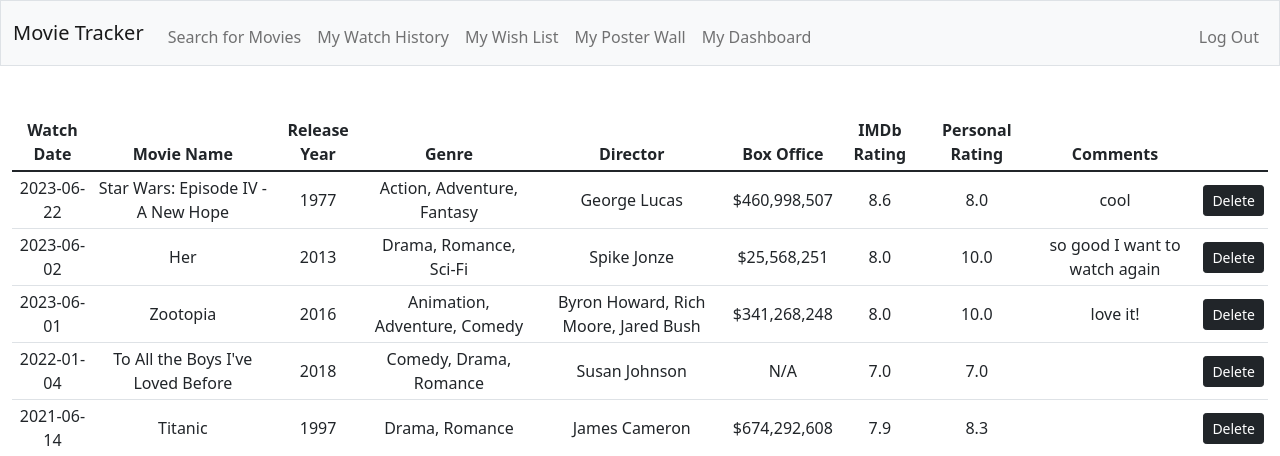
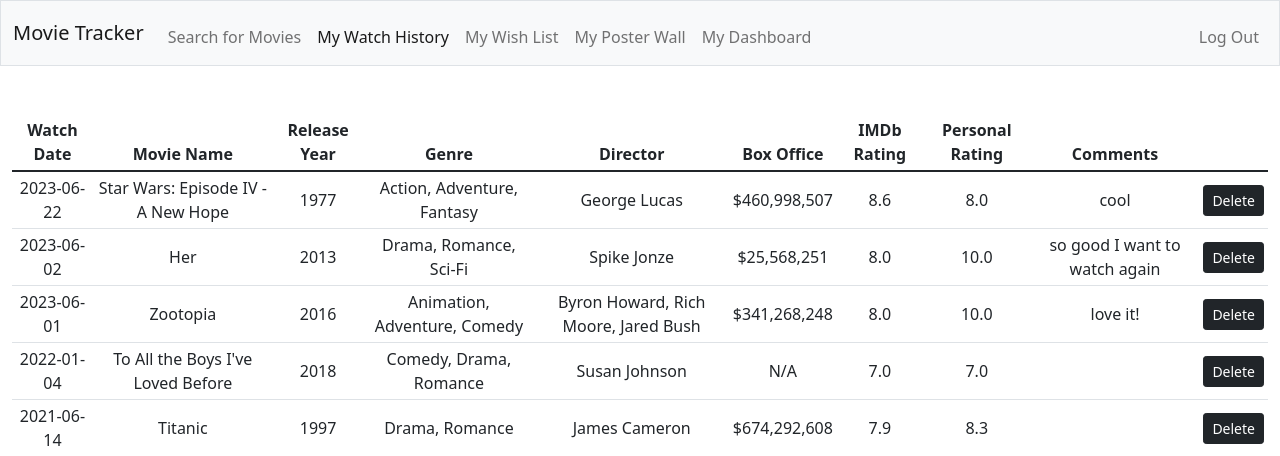
Before and after one commit to aybucydu9/movie_tracker, a Flask app: page /history in a window 1280 px wide. Shown: the top 456 px of the page. Run offline with Flask 3, Linux system fonts and the light colour scheme; a user stored in the database is signed in; data comes from the database, SQL or seed files in the repository.

Commit message:
Enhance - nav bar to highlight current page

```diff
--- a/templates/dashboard_cards.html
+++ b/templates/dashboard_cards.html
@@ -1,4 +1,5 @@
 {% extends "layout.html" %}
+{% set active_page = "stats" %}
 
 {% block title %}
     Stats Dashboard
--- a/templates/history.html
+++ b/templates/history.html
@@ -1,4 +1,5 @@
 {% extends "layout.html" %}
+{% set active_page = "history" %}
 
 {% block title %}
     Watch History
--- a/templates/layout.html
+++ b/templates/layout.html
@@ -31,11 +31,11 @@
                 <div class="collapse navbar-collapse" id="navbar">
                     {% if session["user_id"] %}
                         <ul class="navbar-nav me-auto mt-2">
-                            <li class="nav-item"><a class="nav-link" href="/search">Search for Movies</a></li>
-                            <li class="nav-item"><a class="nav-link" href="/history">My Watch History</a></li>
-                            <li class="nav-item"><a class="nav-link" href="/wishlist">My Wish List</a></li>
-                            <li class="nav-item"><a class="nav-link" href="/posterwall">My Poster Wall</a></li>
-                            <li class="nav-item"><a class="nav-link" href="/stats">My Dashboard</a></li>
+                            <li class="nav-item"><a class="nav-link {{ 'active' if active_page == 'search' else '' }}" href="/search">Search for Movies</a></li>
+                            <li class="nav-item"><a class="nav-link {{ 'active' if active_page == 'history' else '' }}" href="/history">My Watch History</a></li>
+                            <li class="nav-item"><a class="nav-link {{ 'active' if active_page == 'wishlist' else '' }}" href="/wishlist">My Wish List</a></li>
+                            <li class="nav-item"><a class="nav-link {{ 'active' if active_page == 'posterwall' else '' }}" href="/posterwall">My Poster Wall</a></li>
+                            <li class="nav-item"><a class="nav-link {{ 'active' if active_page == 'stats' else '' }}" href="/stats">My Dashboard</a></li>
                         </ul>
                         <ul class="navbar-nav ms-auto mt-2">
                             <li class="nav-item"><a class="nav-link" href="/logout">Log Out</a></li>
--- a/templates/poster_wall.html
+++ b/templates/poster_wall.html
@@ -1,4 +1,5 @@
 {% extends "layout.html" %}
+{% set active_page = "posterwall" %}
 
 {% block title %}
     Poster Wall
--- a/templates/search.html
+++ b/templates/search.html
@@ -1,4 +1,5 @@
 {% extends "layout.html" %}
+{% set active_page = "search" %}
 
 {% block title %}
     Search
--- a/templates/wishlist.html
+++ b/templates/wishlist.html
@@ -1,4 +1,5 @@
 {% extends "layout.html" %}
+{% set active_page = "wishlist" %}
 
 {% block title %}
     Wishlist
```
